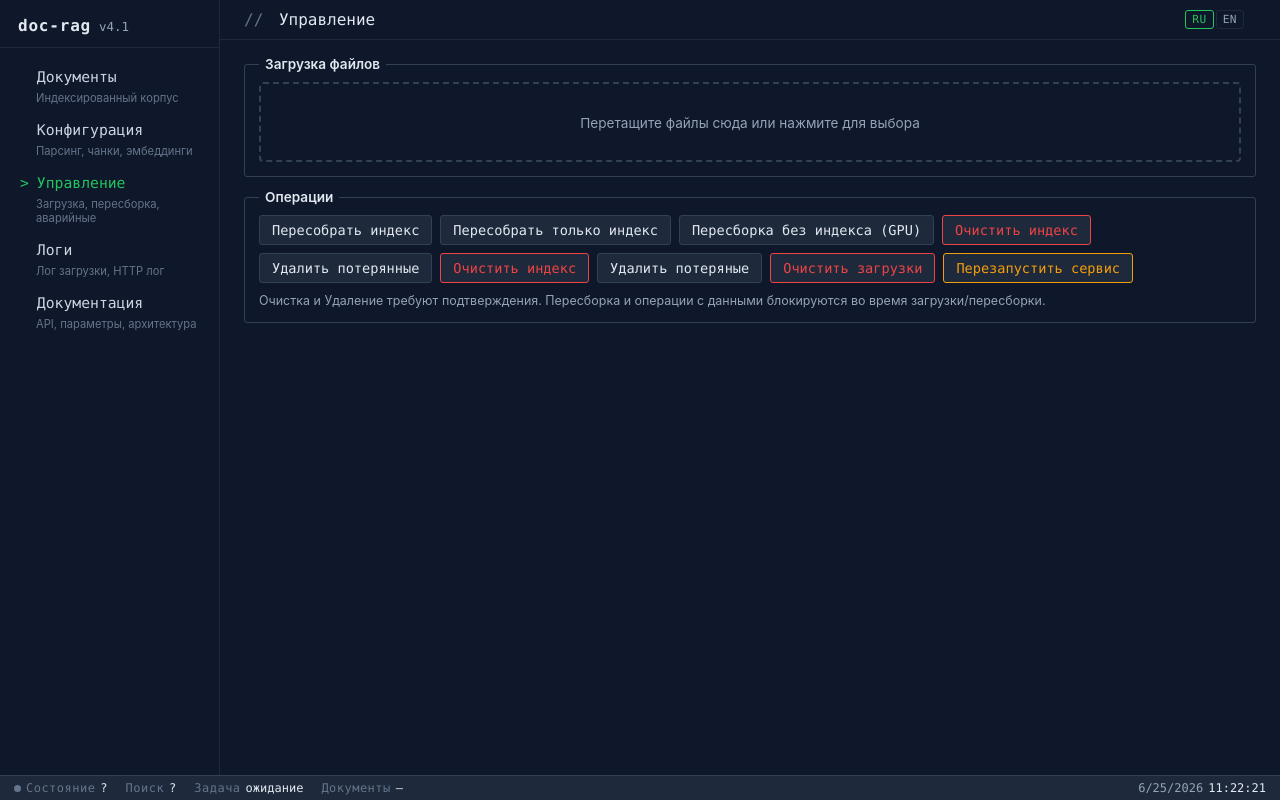
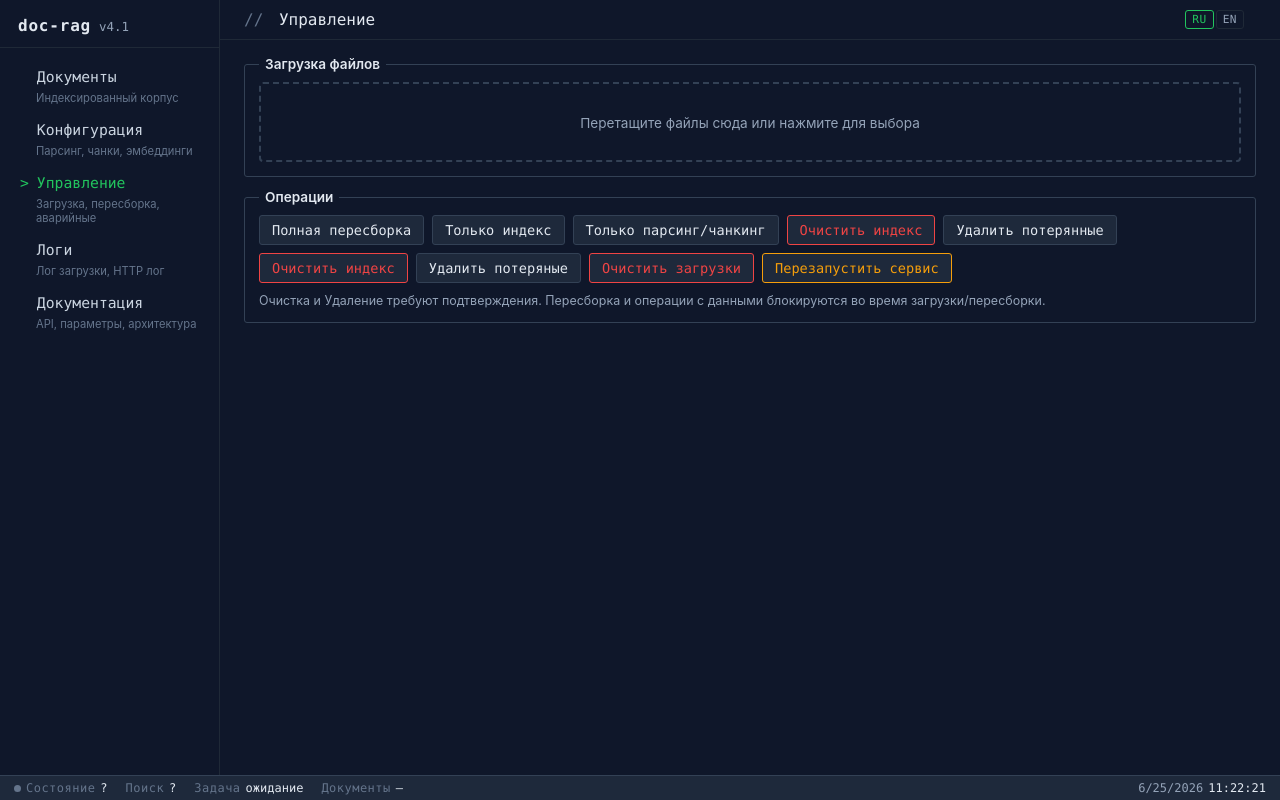
Before and after one commit to gvtret/doc-rag-mcp-server, a Svelte app in the folder ui/: page / in a window 1280 px wide. Both pictures are taken after a click on the button "Управление". Built offline with nearby package versions, Linux system fonts and the light colour scheme; no server answers.

Commit message:
fix: rename Manage buttons for clarity
- "Полная пересборка" - full rebuild (parse + chunk + index)
- "Только индекс" - rebuild index from chunks.jsonl
- "Только парсинг/чанкинг" - parse + chunk only, no index

```diff
--- a/ui/src/pages/Manage.svelte
+++ b/ui/src/pages/Manage.svelte
@@ -266,7 +266,7 @@
         disabled={busy || running}
         onclick={() => void doRebuild()}
       >
-        Пересобрать индекс
+        Полная пересборка
       </button>
       <button
         type="button"
@@ -274,7 +274,7 @@
         disabled={busy || running}
         onclick={() => void doRebuildIndex()}
       >
-        Пересобрать только индекс
+        Только индекс
       </button>
       <button
         type="button"
@@ -282,7 +282,7 @@
         disabled={busy || running}
         onclick={() => void doRebuildSkipIndex()}
       >
-        Пересборка без индекса (GPU)
+        Только парсинг/чанкинг
       </button>
       <button
         type="button"
```
